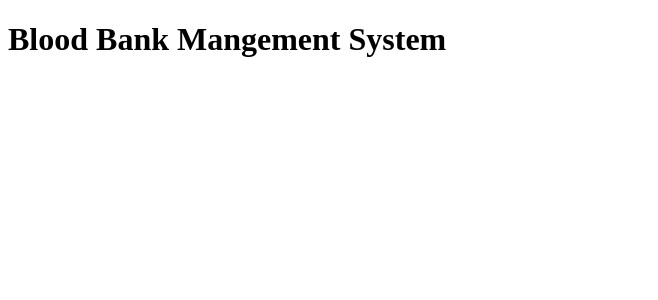
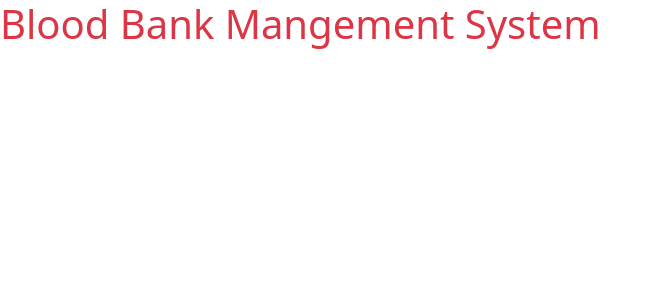
Before and after one commit to somyagupta05/CrimsonCare, a React (Create React App) app in the folder client/: page / in a window 1280 px wide. Shown: the top 300 px of the page, without its empty margins (0-658 px from the left). Built offline with nearby package versions, Linux system fonts and the light colour scheme.

Commit message:
started frontend

```diff
--- a/client/public/index.html
+++ b/client/public/index.html
@@ -9,6 +9,8 @@
       name="description"
       content="Web site created using create-react-app"
     />
+    <!-- bootstrap -->
+    <link href="https://cdn.jsdelivr.net/npm/bootstrap@5.3.3/dist/css/bootstrap.min.css" rel="stylesheet" integrity="sha384-QWTKZyjpPEjISv5WaRU9OFeRpok6YctnYmDr5pNlyT2bRjXh0JMhjY6hW+ALEwIH" crossorigin="anonymous">
     <link rel="apple-touch-icon" href="%PUBLIC_URL%/logo192.png" />
     <!--
       manifest.json provides metadata used when your web app is installed on a
@@ -39,5 +41,7 @@
       To begin the development, run `npm start` or `yarn start`.
       To create a production bundle, use `npm run build` or `yarn build`.
     -->
+    <script src="https://cdn.jsdelivr.net/npm/@popperjs/core@2.11.8/dist/umd/popper.min.js" integrity="sha384-I7E8VVD/ismYTF4hNIPjVp/Zjvgyol6VFvRkX/vR+Vc4jQkC+hVqc2pM8ODewa9r" crossorigin="anonymous"></script>
+    <script src="https://cdn.jsdelivr.net/npm/bootstrap@5.3.3/dist/js/bootstrap.min.js" integrity="sha384-0pUGZvbkm6XF6gxjEnlmuGrJXVbNuzT9qBBavbLwCsOGabYfZo0T0to5eqruptLy" crossorigin="anonymous"></script>
   </body>
 </html>
--- a/client/src/App.css
+++ b/client/src/App.css
@@ -0,0 +1,5 @@
+*{
+  margin:0;
+  padding:0;
+  box-sizinf:border-box;
+}
--- a/client/src/App.js
+++ b/client/src/App.js
@@ -3,7 +3,7 @@
 function App() {
   return (
     <div>
-      <h1>
+      <h1 className="text-danger">
         Blood Bank Mangement System
         </h1>
 
```
